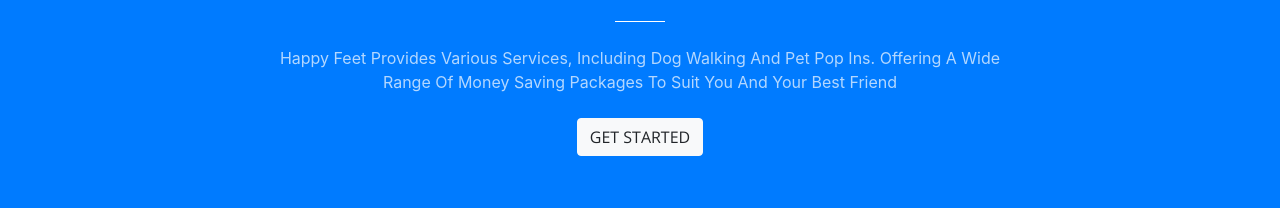
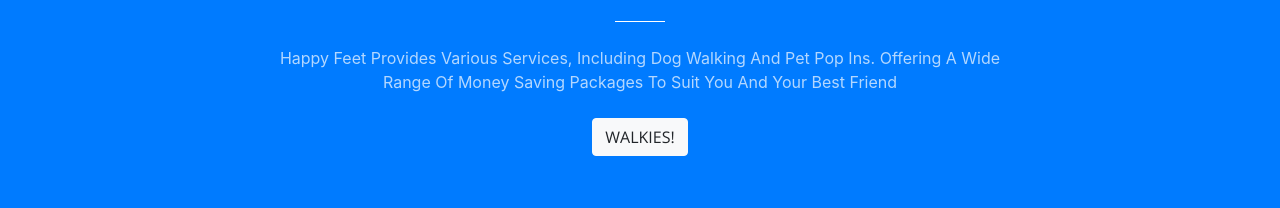
Before and after one commit to STraiphoom/digg, a website with bundled scripts: page index.html in a window 1280 px wide. Shown: the part 969-1177 px from the top of the page. Built offline with nearby package versions, Linux system fonts and the light colour scheme.

Commit message:
servies to walkies

```diff
--- a/index.html
+++ b/index.html
@@ -81,7 +81,7 @@
             <hr class="light my-4">
             <p class="text-faded mb-4">Happy Feet Provides Various Services, Including Dog Walking And Pet Pop Ins.
 Offering A Wide Range Of Money Saving Packages To Suit You And Your Best Friend</p>
-            <a class="btn btn-light btn-xl js-scroll-trigger" href="#services">Get Started</a>
+            <a class="btn btn-light btn-xl js-scroll-trigger" href="#services">Walkies!</a>
           </div>
         </div>
       </div>
```
